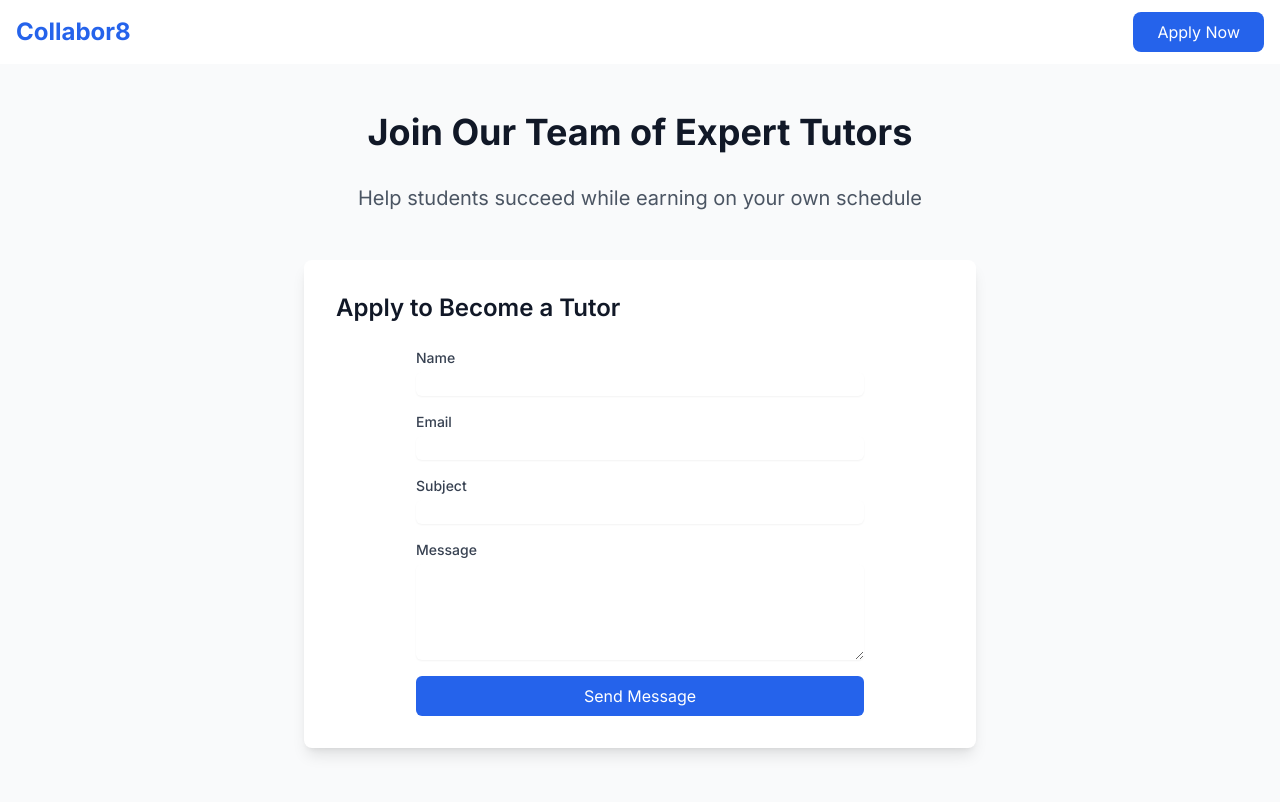
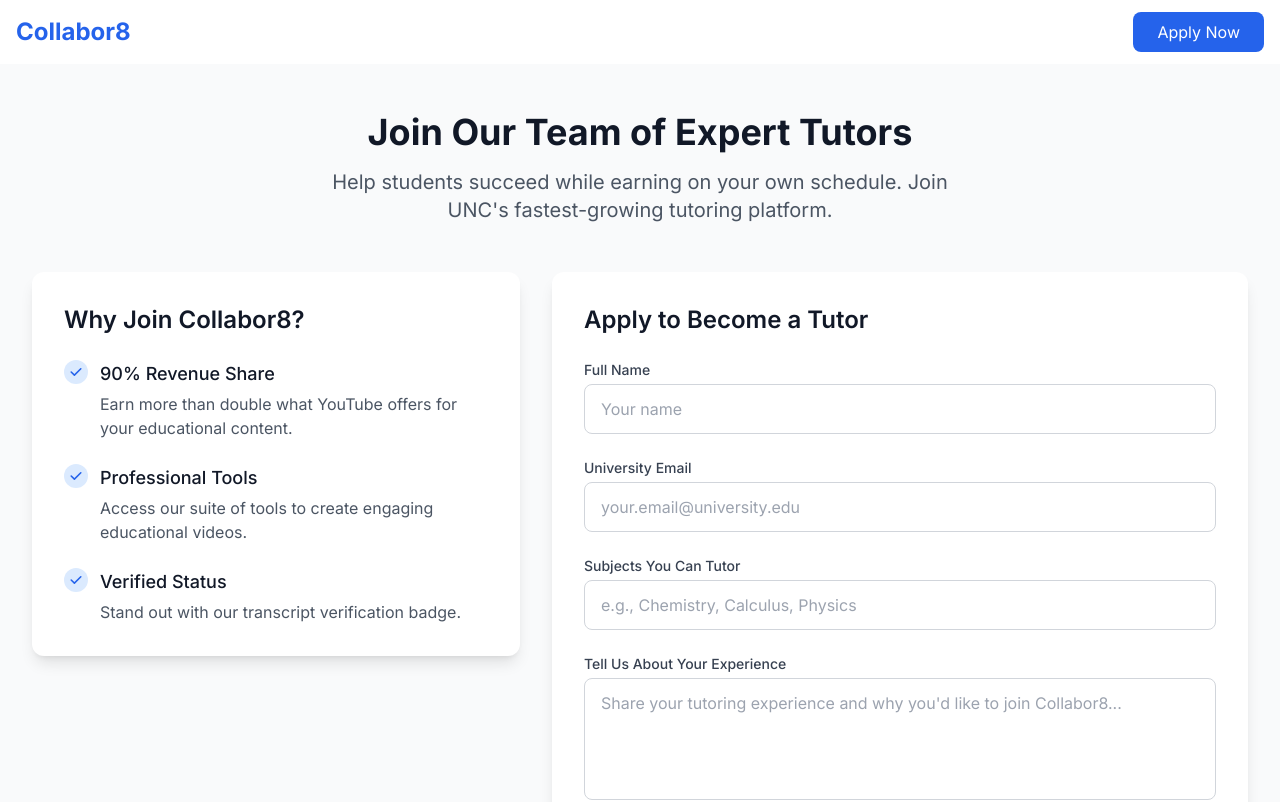
Before and after one commit to jothelearningguy/collabor8, a Next.js app: page /tutor-signup in a window 1280 px wide. Shown: the top 802 px of the page. Built offline with nearby package versions, Linux system fonts and the light colour scheme.

Commit message:
Add contact form and tutor signup page

```diff
--- a/src/app/components/ContactForm.tsx
+++ b/src/app/components/ContactForm.tsx
@@ -41,10 +41,10 @@ export default function ContactForm() {
   };
 
   return (
-    <form onSubmit={handleSubmit} className="max-w-md mx-auto space-y-4">
+    <form onSubmit={handleSubmit} className="space-y-6">
       <div>
-        <label htmlFor="name" className="block text-sm font-medium text-gray-700">
-          Name
+        <label htmlFor="name" className="block text-sm font-medium text-gray-700 mb-1">
+          Full Name
         </label>
         <input
           type="text"
@@ -53,13 +53,14 @@ export default function ContactForm() {
           value={formData.name}
           onChange={handleChange}
           required
-          className="mt-1 block w-full rounded-md border-gray-300 shadow-sm focus:border-blue-500 focus:ring-blue-500"
+          className="w-full px-4 py-3 rounded-lg border border-gray-300 focus:ring-2 focus:ring-blue-500 focus:border-blue-500 outline-none transition-all"
+          placeholder="Your name"
         />
       </div>
 
       <div>
-        <label htmlFor="email" className="block text-sm font-medium text-gray-700">
-          Email
+        <label htmlFor="email" className="block text-sm font-medium text-gray-700 mb-1">
+          University Email
         </label>
         <input
           type="email"
@@ -68,13 +69,14 @@ export default function ContactForm() {
           value={formData.email}
           onChange={handleChange}
           required
-          className="mt-1 block w-full rounded-md border-gray-300 shadow-sm focus:border-blue-500 focus:ring-blue-500"
+          className="w-full px-4 py-3 rounded-lg border border-gray-300 focus:ring-2 focus:ring-blue-500 focus:border-blue-500 outline-none transition-all"
+          placeholder="your.email@university.edu"
         />
       </div>
 
       <div>
-        <label htmlFor="subject" className="block text-sm font-medium text-gray-700">
-          Subject
+        <label htmlFor="subject" className="block text-sm font-medium text-gray-700 mb-1">
+          Subjects You Can Tutor
         </label>
         <input
           type="text"
@@ -83,13 +85,14 @@ export default function ContactForm() {
           value={formData.subject}
           onChange={handleChange}
           required
-          className="mt-1 block w-full rounded-md border-gray-300 shadow-sm focus:border-blue-500 focus:ring-blue-500"
+          className="w-full px-4 py-3 rounded-lg border border-gray-300 focus:ring-2 focus:ring-blue-500 focus:border-blue-500 outline-none transition-all"
+          placeholder="e.g., Chemistry, Calculus, Physics"
         />
       </div>
 
       <div>
-        <label htmlFor="message" className="block text-sm font-medium text-gray-700">
-          Message
+        <label htmlFor="message" className="block text-sm font-medium text-gray-700 mb-1">
+          Tell Us About Your Experience
         </label>
         <textarea
           id="message"
@@ -98,24 +101,41 @@ export default function ContactForm() {
           onChange={handleChange}
           required
           rows={4}
-          className="mt-1 block w-full rounded-md border-gray-300 shadow-sm focus:border-blue-500 focus:ring-blue-500"
+          className="w-full px-4 py-3 rounded-lg border border-gray-300 focus:ring-2 focus:ring-blue-500 focus:border-blue-500 outline-none transition-all resize-none"
+          placeholder="Share your tutoring experience and why you'd like to join Collabor8..."
         />
       </div>
 
       <button
         type="submit"
         disabled={status === 'loading'}
-        className="w-full bg-blue-600 text-white py-2 px-4 rounded-md hover:bg-blue-700 focus:outline-none focus:ring-2 focus:ring-blue-500 focus:ring-offset-2 disabled:opacity-50"
+        className="w-full bg-blue-600 text-white py-4 px-6 rounded-lg font-semibold hover:bg-blue-700 focus:outline-none focus:ring-2 focus:ring-blue-500 focus:ring-offset-2 disabled:opacity-50 transition-all duration-200 text-lg shadow-lg"
       >
         {status === 'loading' ? 'Sending...' : 'Send Message'}
       </button>
 
       {status === 'success' && (
-        <p className="text-green-600 text-center">Message sent successfully!</p>
+        <div className="bg-green-50 text-green-800 rounded-lg p-4 mt-4">
+          <p className="text-center font-medium">Application sent successfully! We'll be in touch soon.</p>
+        </div>
       )}
       {status === 'error' && (
-        <p className="text-red-600 text-center">Failed to send message. Please try again.</p>
+        <div className="bg-red-50 text-red-800 rounded-lg p-4 mt-4">
+          <p className="text-center font-medium">Failed to send application. Please try again.</p>
+        </div>
       )}
+
+      <p className="mt-6 text-center text-sm text-gray-500">
+        By submitting this form, you agree to our{" "}
+        <a href="/terms" className="text-blue-600 hover:underline">
+          Terms of Service
+        </a>{" "}
+        and{" "}
+        <a href="/privacy" className="text-blue-600 hover:underline">
+          Privacy Policy
+        </a>
+        .
+      </p>
     </form>
   );
 }
--- a/src/app/tutor-signup/page.tsx
+++ b/src/app/tutor-signup/page.tsx
@@ -5,22 +5,67 @@ import ContactForm from '../components/ContactForm';
 
 export default function TutorSignup() {
   return (
-    <div className="min-h-screen bg-gray-50 py-12">
-      <div className="max-w-7xl mx-auto px-4 sm:px-6 lg:px-8">
-        <div className="text-center">
-          <h1 className="text-4xl font-bold text-gray-900 mb-8">
+    <div className="min-h-screen bg-gray-50">
+      <div className="max-w-7xl mx-auto px-4 sm:px-6 lg:px-8 py-12">
+        <div className="text-center mb-12">
+          <h1 className="text-4xl font-bold text-gray-900 mb-4">
             Join Our Team of Expert Tutors
           </h1>
-          <p className="text-xl text-gray-600 mb-12">
-            Help students succeed while earning on your own schedule
+          <p className="text-xl text-gray-600 max-w-2xl mx-auto">
+            Help students succeed while earning on your own schedule. Join UNC's fastest-growing tutoring platform.
           </p>
         </div>
 
-        <div className="bg-white rounded-lg shadow-lg p-8 max-w-2xl mx-auto">
-          <h2 className="text-2xl font-semibold text-gray-900 mb-6">
-            Apply to Become a Tutor
-          </h2>
-          <ContactForm />
+        <div className="grid md:grid-cols-12 gap-8 items-start">
+          <div className="md:col-span-5 bg-white rounded-xl shadow-lg p-8">
+            <h2 className="text-2xl font-semibold text-gray-900 mb-6">
+              Why Join Collabor8?
+            </h2>
+            <ul className="space-y-6">
+              <li className="flex items-start">
+                <span className="flex-shrink-0 h-6 w-6 bg-blue-100 text-blue-600 rounded-full flex items-center justify-center">
+                  <svg className="h-4 w-4" fill="currentColor" viewBox="0 0 20 20">
+                    <path fillRule="evenodd" d="M16.707 5.293a1 1 0 010 1.414l-8 8a1 1 0 01-1.414 0l-4-4a1 1 0 011.414-1.414L8 12.586l7.293-7.293a1 1 0 011.414 0z" clipRule="evenodd" />
+                  </svg>
+                </span>
+                <div className="ml-3">
+                  <h3 className="text-lg font-medium text-gray-900">90% Revenue Share</h3>
+                  <p className="mt-1 text-gray-600">Earn more than double what YouTube offers for your educational content.</p>
+                </div>
+              </li>
+              <li className="flex items-start">
+                <span className="flex-shrink-0 h-6 w-6 bg-blue-100 text-blue-600 rounded-full flex items-center justify-center">
+                  <svg className="h-4 w-4" fill="currentColor" viewBox="0 0 20 20">
+                    <path fillRule="evenodd" d="M16.707 5.293a1 1 0 010 1.414l-8 8a1 1 0 01-1.414 0l-4-4a1 1 0 011.414-1.414L8 12.586l7.293-7.293a1 1 0 011.414 0z" clipRule="evenodd" />
+                  </svg>
+                </span>
+                <div className="ml-3">
+                  <h3 className="text-lg font-medium text-gray-900">Professional Tools</h3>
+                  <p className="mt-1 text-gray-600">Access our suite of tools to create engaging educational videos.</p>
+                </div>
+              </li>
+              <li className="flex items-start">
+                <span className="flex-shrink-0 h-6 w-6 bg-blue-100 text-blue-600 rounded-full flex items-center justify-center">
+                  <svg className="h-4 w-4" fill="currentColor" viewBox="0 0 20 20">
+                    <path fillRule="evenodd" d="M16.707 5.293a1 1 0 010 1.414l-8 8a1 1 0 01-1.414 0l-4-4a1 1 0 011.414-1.414L8 12.586l7.293-7.293a1 1 0 011.414 0z" clipRule="evenodd" />
+                  </svg>
+                </span>
+                <div className="ml-3">
+                  <h3 className="text-lg font-medium text-gray-900">Verified Status</h3>
+                  <p className="mt-1 text-gray-600">Stand out with our transcript verification badge.</p>
+                </div>
+              </li>
+            </ul>
+          </div>
+
+          <div className="md:col-span-7">
+            <div className="bg-white rounded-xl shadow-lg p-8">
+              <h2 className="text-2xl font-semibold text-gray-900 mb-6">
+                Apply to Become a Tutor
+              </h2>
+              <ContactForm />
+            </div>
+          </div>
         </div>
       </div>
     </div>
```
